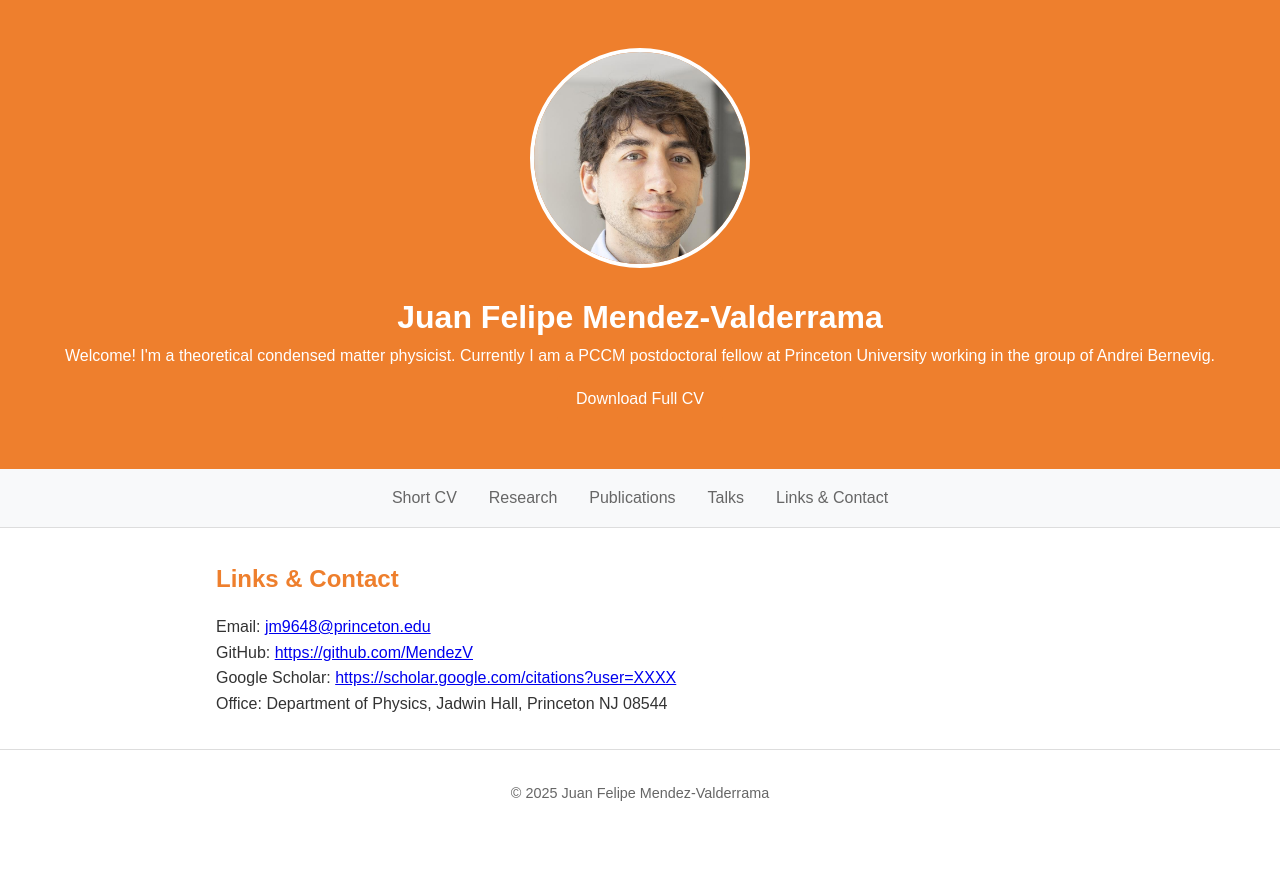
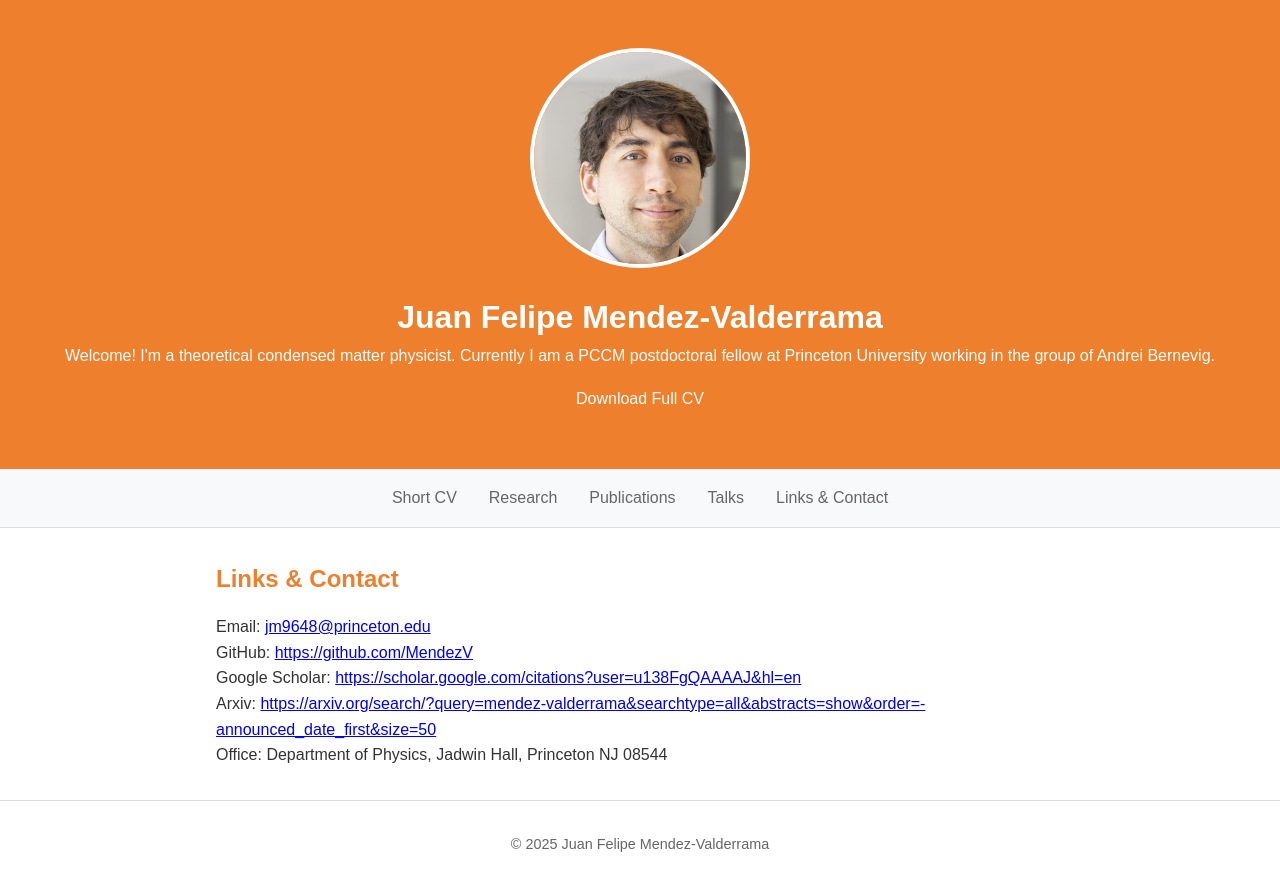
Before and after one commit to MendezV/MendezV.github.io, a Jekyll site: the page built from contact/index.md, in a window 1280 px wide. Shown: the top 891 px of the page. Built offline with Jekyll 4.4.1, drawn with Linux system fonts in a browser that asks for light colours; some web fonts are replaced.

Commit message:
yaml and contact

```diff
--- a/_config.yml
+++ b/_config.yml
@@ -1,5 +1,5 @@
 title: Juan Felipe Mendez-Valderrama
-email: som.felipe66 -at- gmail.com
+email: jfmv343 -at- gmail.com
 description: >- # this means to ignore newlines until "baseurl:"
  Welcome! I'm a theoretical condensed matter physicist. Currently I am a PCCM postdoctoral fellow at Princeton University working in the group of Andrei Bernevig.
 github_username:  MendezV
--- a/contact/index.md
+++ b/contact/index.md
@@ -7,5 +7,6 @@ title: Links & Contact
 
 Email: <jm9648@princeton.edu>
 GitHub: <https://github.com/MendezV>
-Google Scholar: <https://scholar.google.com/citations?user=XXXX>
+Google Scholar: <https://scholar.google.com/citations?user=u138FgQAAAAJ&hl=en>
+Arxiv: <https://arxiv.org/search/?query=mendez-valderrama&searchtype=all&abstracts=show&order=-announced_date_first&size=50>
 Office: Department of Physics, Jadwin Hall, Princeton NJ 08544
```
